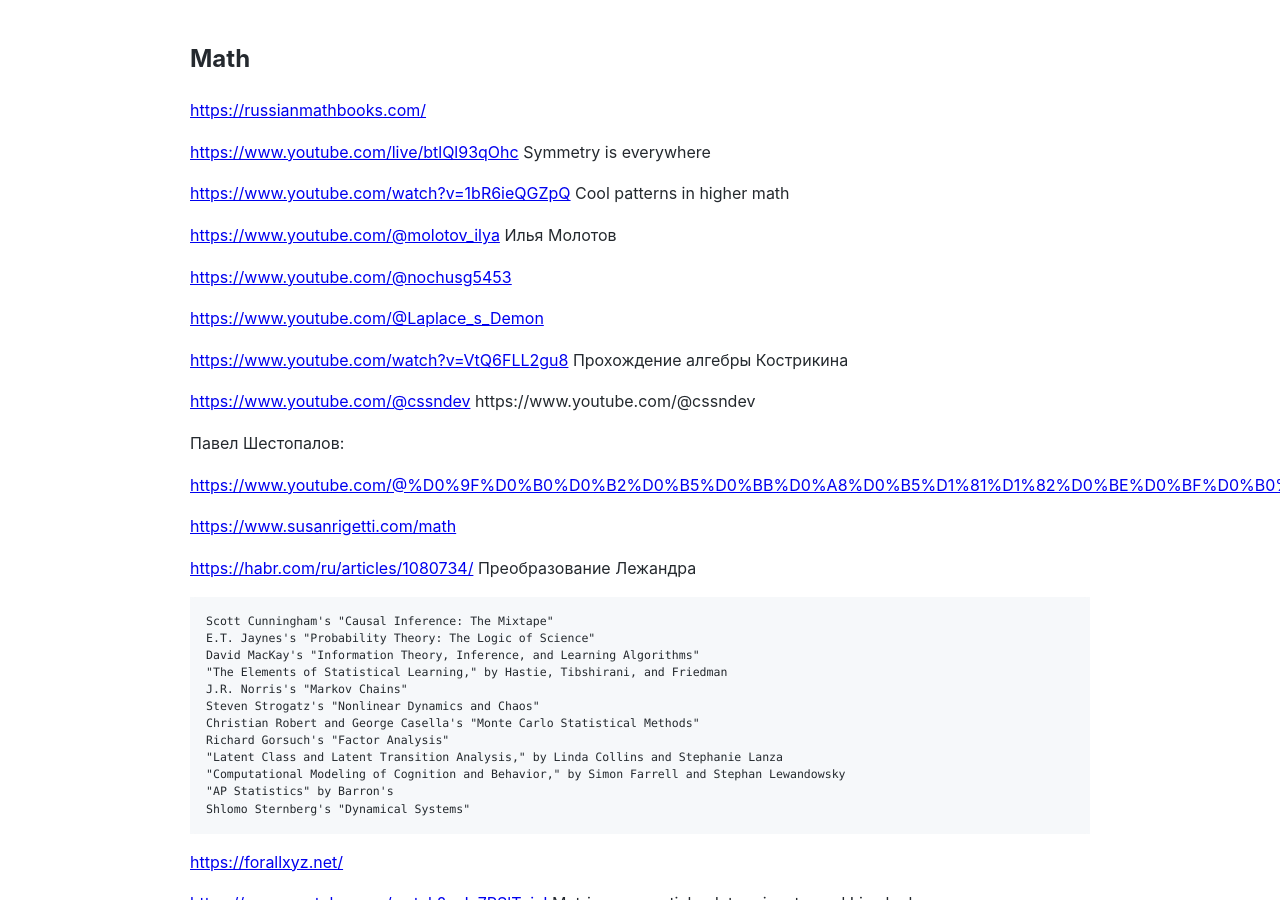
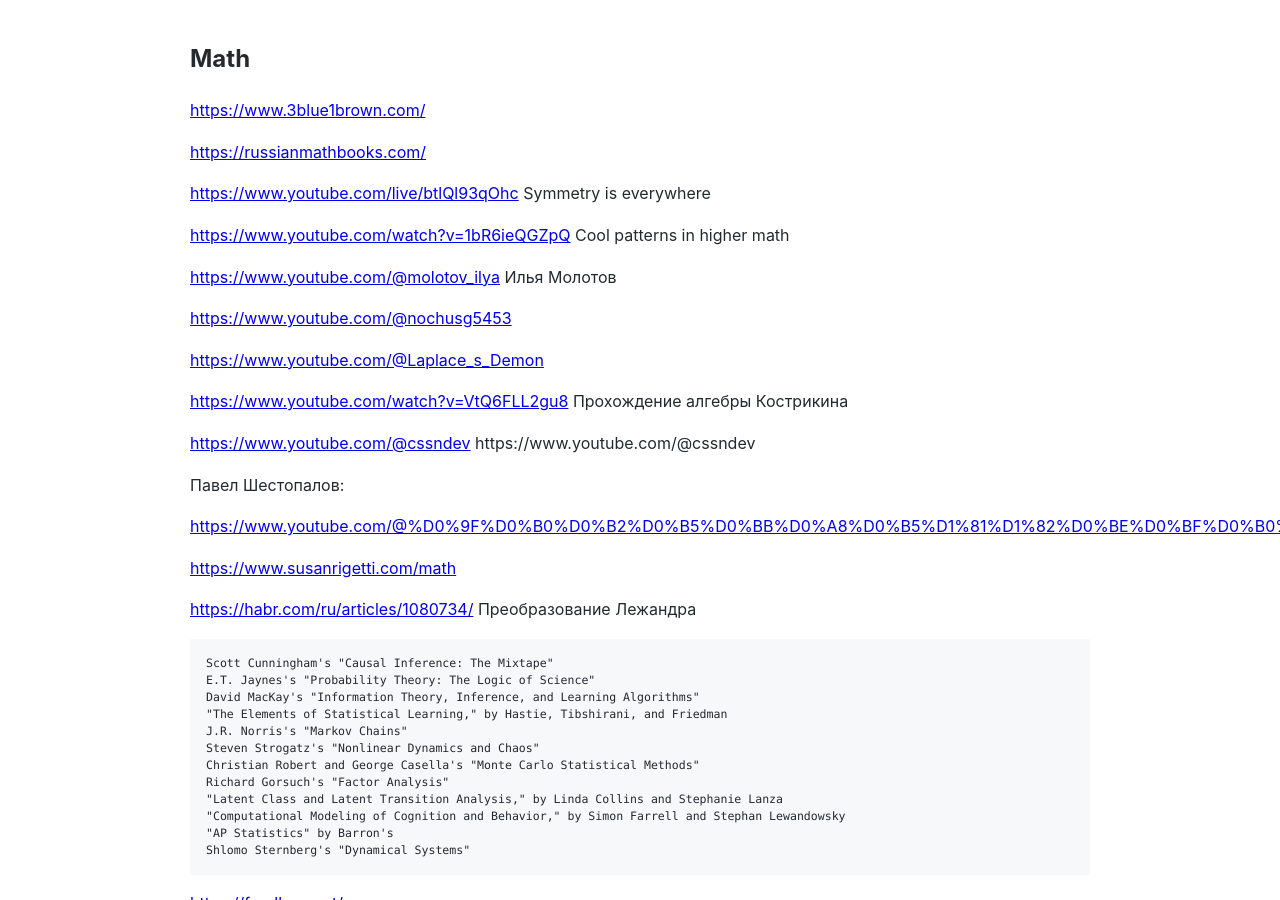
Before and after one commit to Michael-Lubinsky/michael-lubinsky.github.com, a Jekyll site: the page built from math/math.md, in a window 1280 px wide and 900 px high. Built offline with Jekyll 4.4.1, drawn with Linux system fonts in a browser that asks for light colours; our own code applies the rules of GitHub Pages for plain Markdown files.

Commit message:
Add additional math resource links

```diff
--- a/math/math.md
+++ b/math/math.md
@@ -1,4 +1,6 @@
 ## Math
+
+<https://www.3blue1brown.com/>
 
 <https://russianmathbooks.com/>
 
```
